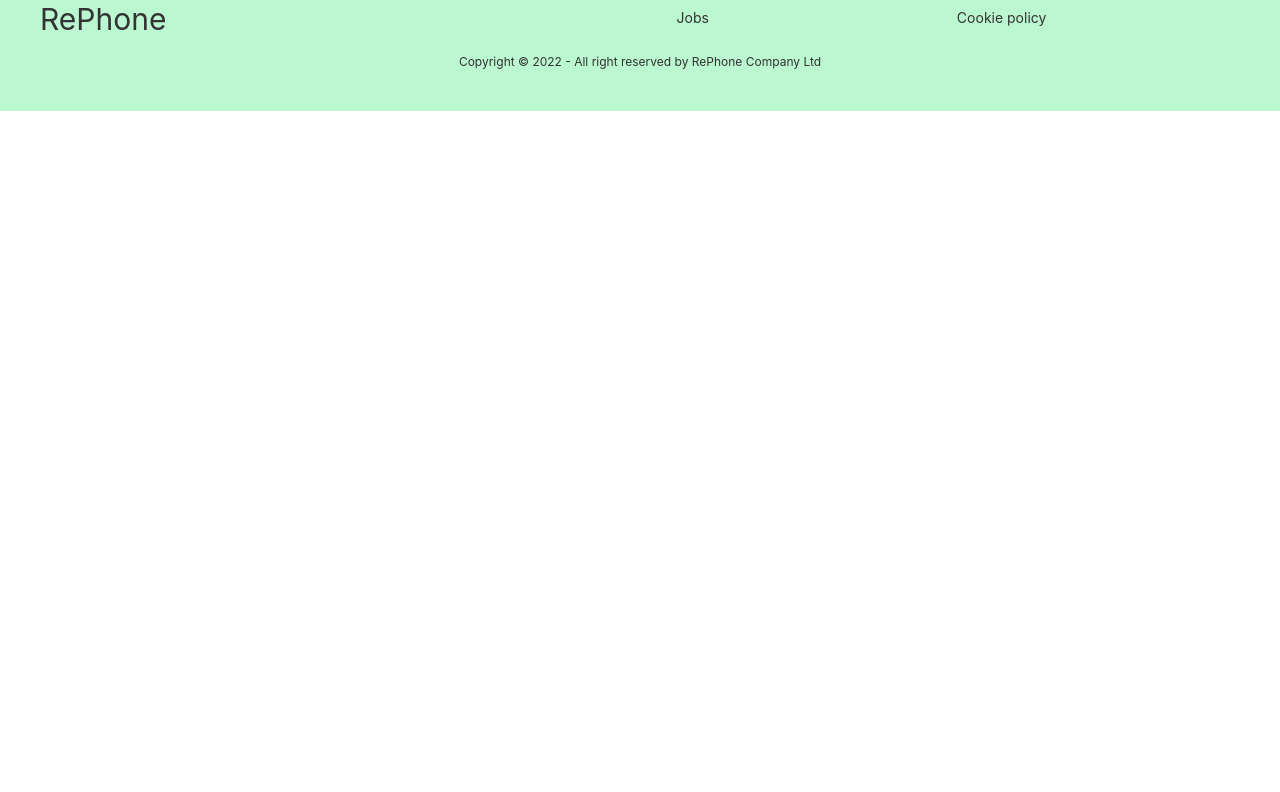
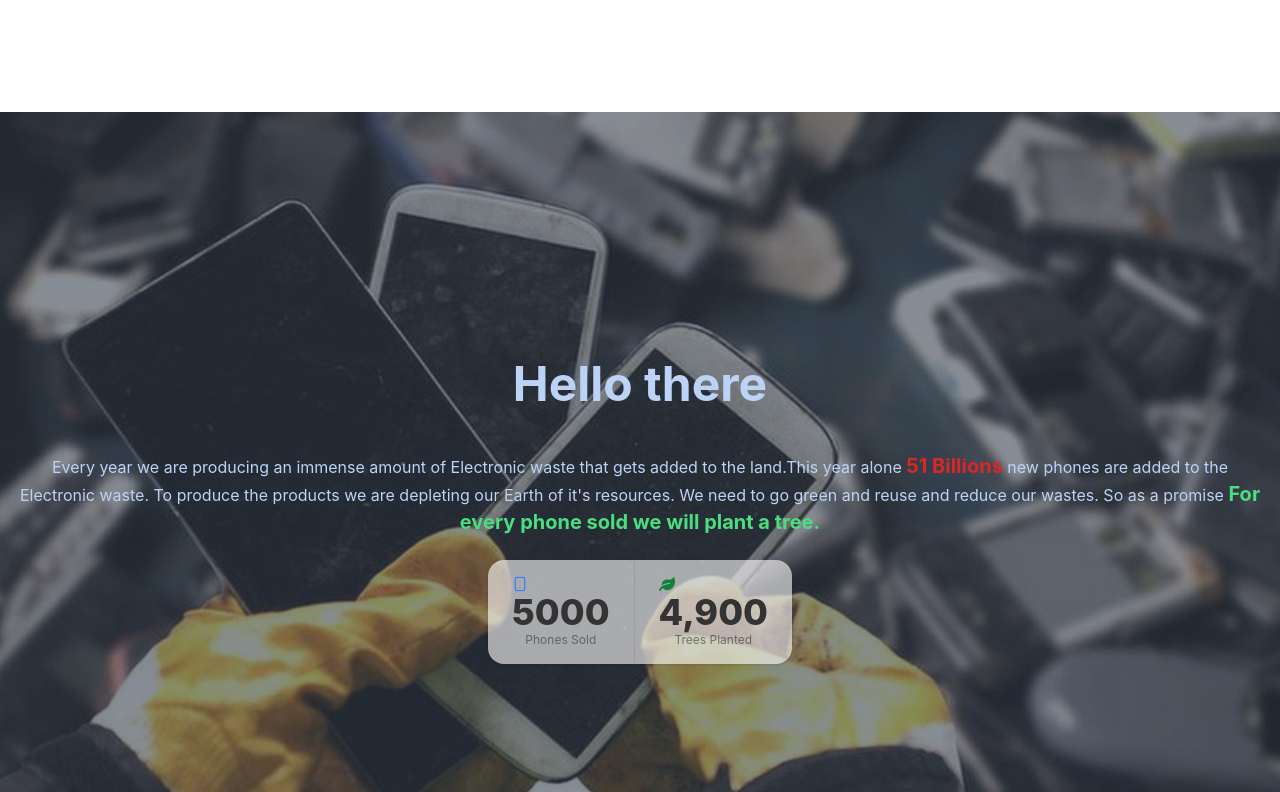
Before and after one commit to S0vers/Rephone-client, a React (Create React App) app: page / in a window 1280 px wide. Shown: the part 1028-1820 px from the top of the page. Before the commit the page ends 1139 px from the top, so only its background shows below. Built offline with nearby package versions, Linux system fonts and the light colour scheme.

Commit message:
Extra banner added

```diff
--- a/src/Pages/Home/Banner/Banner.js
+++ b/src/Pages/Home/Banner/Banner.js
@@ -2,7 +2,7 @@ import React from 'react';
 import bannerImg from '../../../assets/banner/banner.jpeg'
 const Banner = () => {
     return (
-        <div className="hero h-96" style={{ backgroundImage: `url(${bannerImg})` }}>
+        <div className="hero h-96 lg:h-[660px]" style={{ backgroundImage: `url(${bannerImg})` }}>
             <div className="hero-overlay bg-opacity-60"></div>
             <div className="hero-content text-center text-neutral-content">
                 <div className="max-w-md">
--- a/src/Pages/Home/Home/Home.js
+++ b/src/Pages/Home/Home/Home.js
@@ -2,6 +2,7 @@ import React from 'react';
 import Advetisment from '../Advetisment/Advetisment';
 import Banner from '../Banner/Banner';
 import Catagory from '../Catagories/Catagory';
+import WasteCount from '../WasteCount/WasteCount';
 
 const Home = () => {
     return (
@@ -11,6 +12,7 @@ const Home = () => {
             {
                 <Advetisment></Advetisment>
             }
+            <WasteCount></WasteCount>
         </div>
     );
 };
--- /dev/null
+++ b/src/Pages/Home/WasteCount/WasteCount.js
@@ -0,0 +1,35 @@
+import React from 'react';
+import ewaste from '../../../assets/banner/ewaste.jpg'
+import { FiSmartphone } from "react-icons/fi";
+import { FaLeaf } from 'react-icons/fa';
+const WasteCount = () => {
+    return (
+        <div className="hero min-h-screen" style={{ backgroundImage: `url(${ewaste})` }}>
+            <div className="hero-overlay bg-opacity-60"></div>
+            <div className="hero-content  text-neutral-content text-center">
+                <div className="">
+                    <h1 className="mb-5 text-5xl font-bold">Hello there</h1>
+                    <p className="py-6 ">Every year we are producing an immense amount of Electronic waste that gets added to the land.This year alone <span className='text-warning font-bold text-xl'>51 Billions</span> new phones are added to the Electronic waste.  To produce the products we are depleting our Earth of it's resources. We need to go green and reuse and reduce our wastes. So as a promise <span className='text-primary font-bold text-xl'> For every phone sold we will plant a tree.</span> </p>
+                    <div className="stats stats-vertical lg:stats-horizontal shadow bg-opacity-60">
+
+                        <div className="stat">
+                            <div className="stat-title text-blue-500"><FiSmartphone></FiSmartphone></div>
+                            <div className="stat-value">5000</div>
+                            <div className="stat-desc">Phones Sold</div>
+                        </div>
+
+                        <div className="stat">
+                            <div className="stat-title text-green-700"><FaLeaf></FaLeaf></div>
+                            <div className="stat-value">4,900</div>
+                            <div className="stat-desc">Trees Planted</div>
+                        </div>
+                    </div>
+                </div>
+            </div>
+        </div>
+
+
+    );
+};
+
+export default WasteCount;
```
